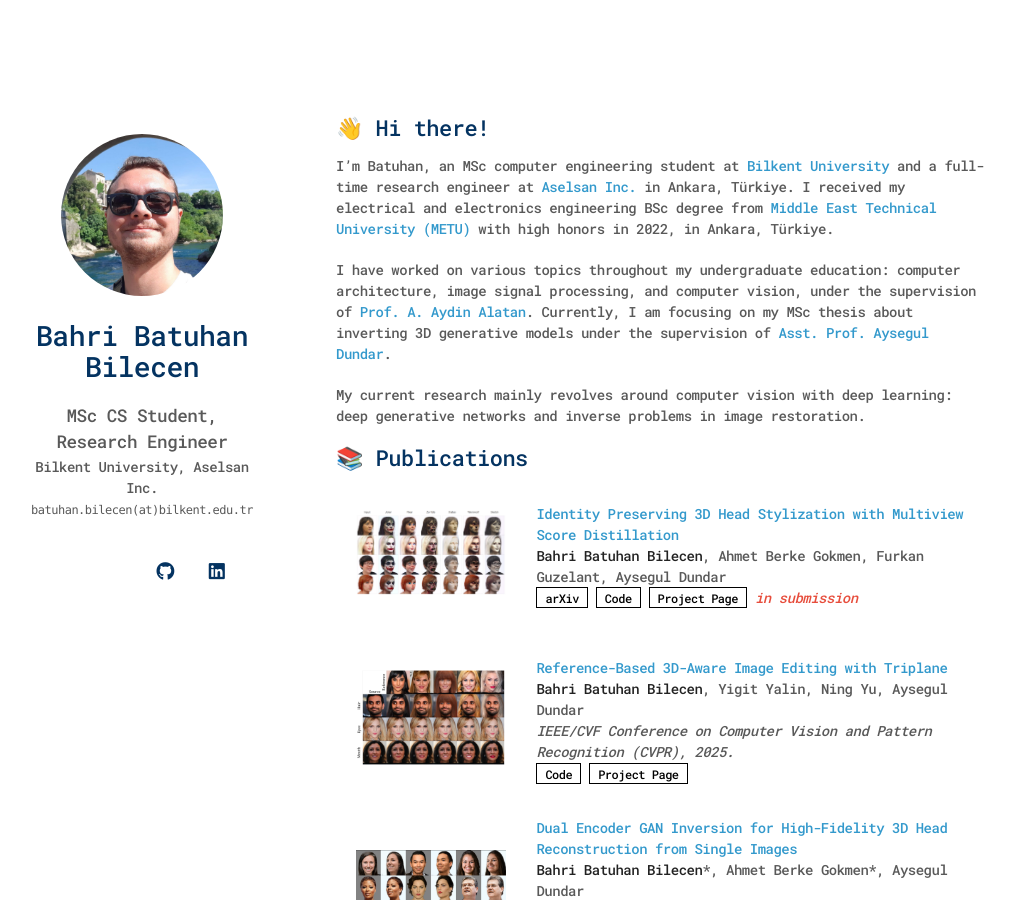
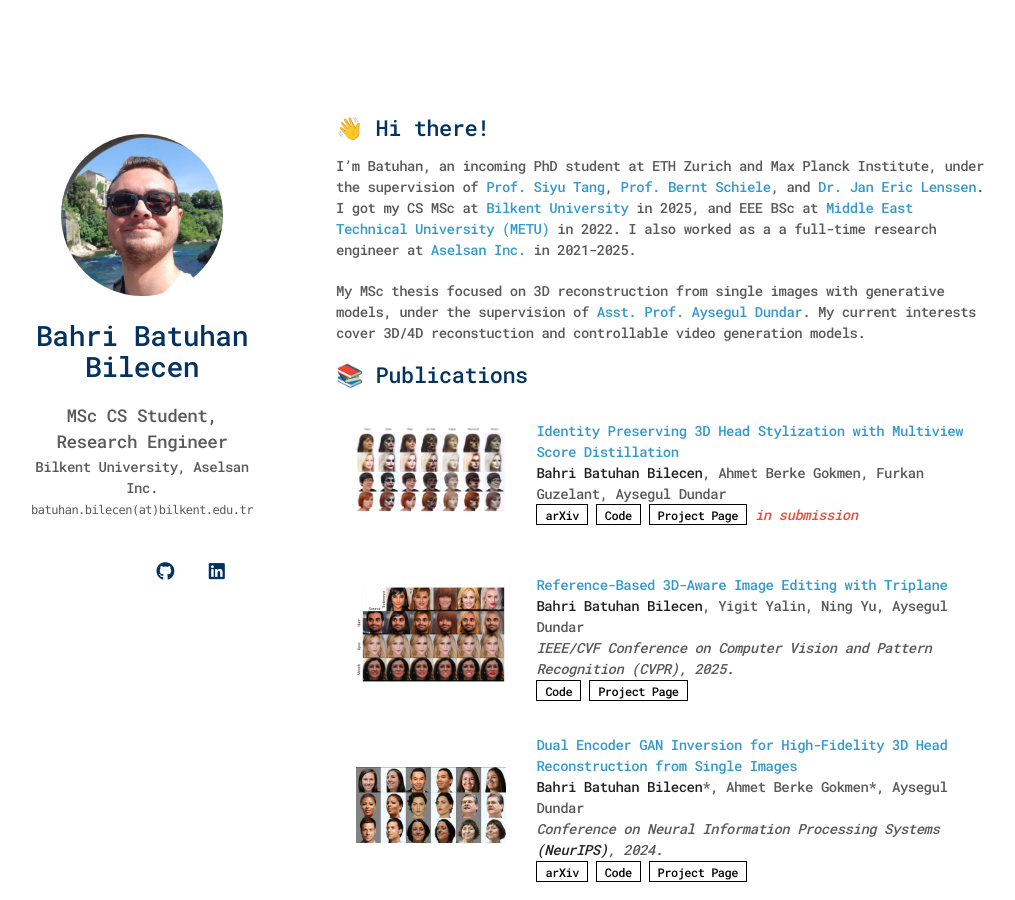
Before and after one commit to three-bee/three-bee.github.io, a Jekyll site: the page built from index.md, in a window 1280 px wide and 900 px high. Shown: the whole window, without its empty margins (134-1149 px from the left). Built offline with Jekyll 4.4.1, drawn with Linux system fonts in a browser that asks for light colours; nearby versions of some CDN libraries; a style sheet for code colours, icons or effects is not loaded; our own code applies the rules of GitHub Pages for plain Markdown files.

Commit message:
Update index.md

```diff
--- a/index.md
+++ b/index.md
@@ -3,10 +3,8 @@
 ---
 
 ## 👋 Hi there!
-I'm Batuhan, an MSc computer engineering student at [Bilkent University](https://w3.bilkent.edu.tr/bilkent/) and a full-time research engineer at [Aselsan Inc.](https://www.aselsan.com/en) in Ankara, Türkiye. I received my electrical and electronics engineering BSc degree from [Middle East Technical University (METU)](https://www.metu.edu.tr/) with high honors in 2022, in Ankara, Türkiye.
+I'm Batuhan, an incoming PhD student at ETH Zurich and Max Planck Institute, under the supervision of [Prof. Siyu Tang](https://inf.ethz.ch/people/person-detail.MjYyNzgw.TGlzdC8zMDQsLTg3NDc3NjI0MQ==.html), [Prof. Bernt Schiele](https://www.mpi-inf.mpg.de/departments/computer-vision-and-machine-learning/people/bernt-schiele), and [Dr. Jan Eric Lenssen](https://janericlenssen.github.io). I got my CS MSc at [Bilkent University](https://w3.bilkent.edu.tr/bilkent/) in 2025, and EEE BSc at [Middle East Technical University (METU)](https://www.metu.edu.tr/) in 2022. I also worked as a a full-time research engineer at [Aselsan Inc.](https://www.aselsan.com/en) in 2021-2025.
 
-I have worked on various topics throughout my undergraduate education: computer architecture, image signal processing, and computer vision, under the supervision of [Prof. A. Aydin Alatan](https://eee.metu.edu.tr/tr/personel/aydin-alatan). Currently, I am focusing on my MSc thesis about inverting 3D generative models under the supervision of [Asst. Prof. Aysegul Dundar](http://www.cs.bilkent.edu.tr/~adundar/).
-
-My current research mainly revolves around computer vision with deep learning: deep generative networks and inverse problems in image restoration.
+My MSc thesis focused on 3D reconstruction from single images with generative models, under the supervision of [Asst. Prof. Aysegul Dundar](http://www.cs.bilkent.edu.tr/~adundar/). My current interests cover 3D/4D reconstuction and controllable video generation models.
 
 {% include_relative _includes/publications.md %}
```
